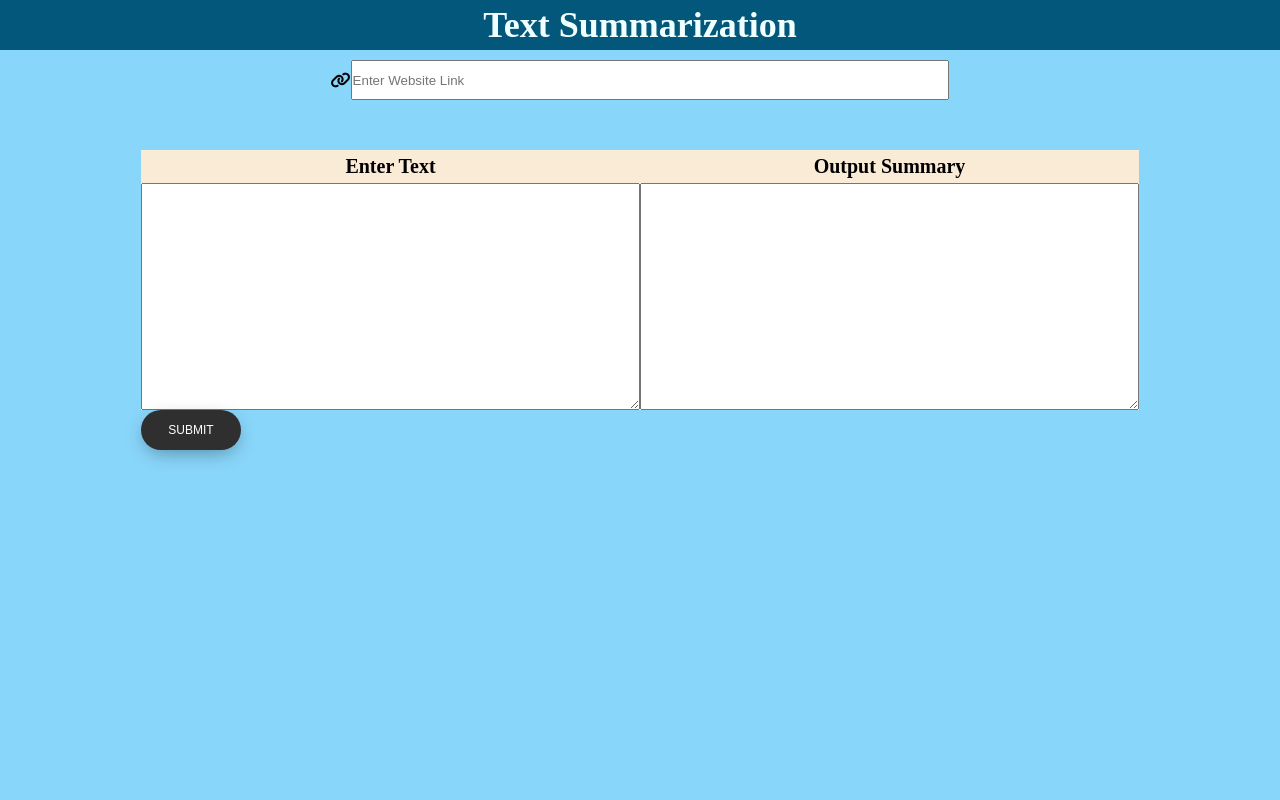
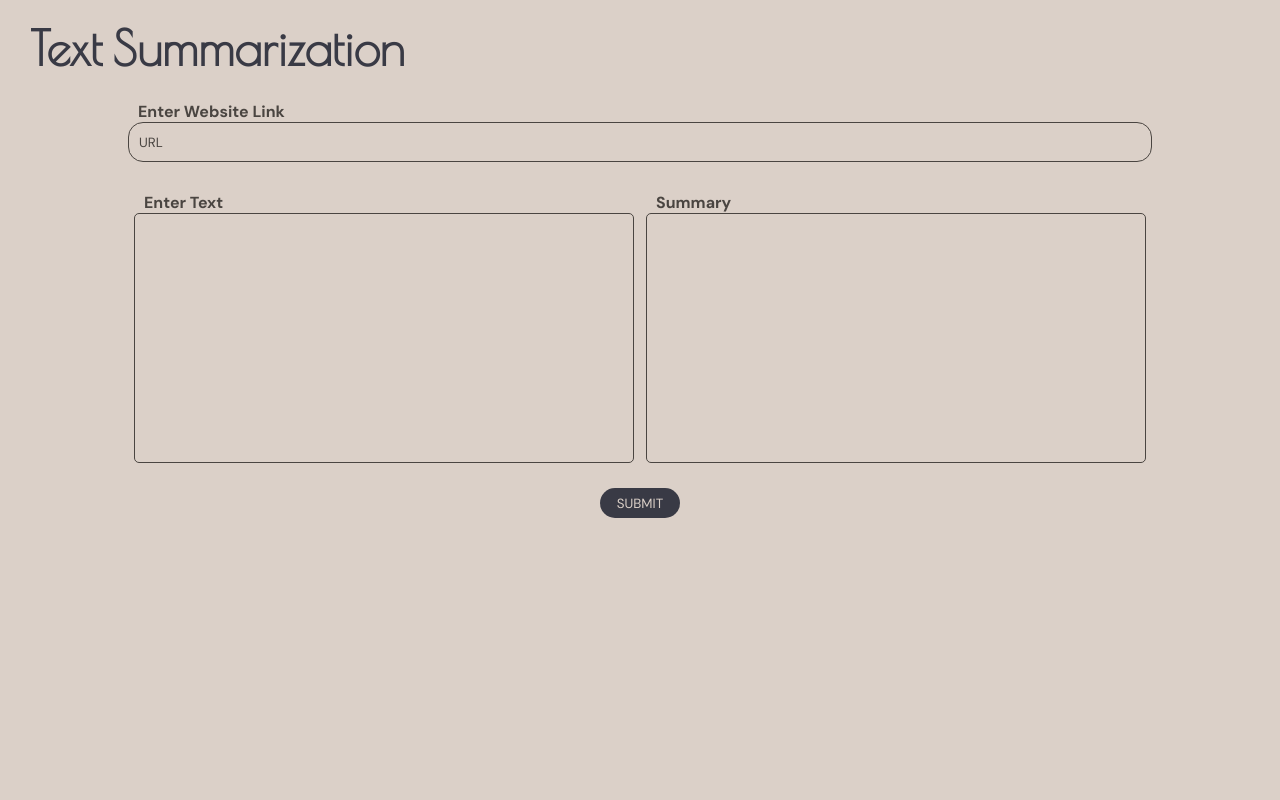
Before and after one commit to samruddhiparate-13/Extractive-Text-Summarization, a Flask app: page / in a window 1280 px wide. Run offline with Flask 3, Linux system fonts and the light colour scheme; some libraries are stand-ins or nearby versions.

Commit message:
added ui

```diff
--- a/app.py
+++ b/app.py
@@ -9,8 +9,8 @@ app = Flask(__name__)
 @app.route('/res', methods=['GET', 'POST'])
 def index():
 
-    textarea_data = ""
-    output_data = ""
+    textarea_data = ''
+    output_data = ''
     if request.method == 'POST':
         url = request.form['url']
         if url != "":
@@ -18,5 +18,6 @@ def index():
         else:
             textarea_data = request.form['input']
         output_data = summarizer(textarea_data)
-
-    return render_template("index.html", input_data=textarea_data, output_data=output_data)
+        return render_template("index.html", input_data=textarea_data, output_data=output_data)
+    else:
+        return render_template("index.html", input_data='', output_data='')
--- a/getDataFromURL.py
+++ b/getDataFromURL.py
@@ -4,7 +4,7 @@ import requests
 def getData(url):
     r = requests.get(url)
     soup = BeautifulSoup(r.text, 'html.parser')
-    results = soup.find_all(['h1', 'p'])
+    results = soup.find_all(['h1', 'p', 'article'])
 
 
     text = [result.text for result in results]
--- a/static/style.css
+++ b/static/style.css
@@ -1,79 +1,130 @@
+:root {
+    --font-primary: 'DM Sans', sans-serif;
+    --color-secondary: #4a4541;
+}
 * {
     padding: 0;
     margin: 0;
     box-sizing: border-box;
 }
 
+body {
+    background-color: #dbd0c8;
+}
+
+
+label {
+    font-weight: 700;
+    color: var(--color-secondary);
+}
 .top-banner {
     width: 100%;
-    background-color: #02577a;
-    height: 50px;
+    /* background-color: #02577a; */
+    /* height: 50px; */
     display: flex;
-    justify-content: center;
+    /* justify-content: center; */
     align-items: center;
-    box-shadow: 0 0 10px rgba(0, 0, 0, 0.25);
+    padding: 20px 30px;
 }
 
 .title {
+    font-family: 'Poiret One', sans-serif;
     font-weight: bold;
-    font-size: 36px;
-    color: azure;
-}
-
-.container {
-    width: 100%;
-    height: calc(100vh - 50px);
-    background-color: #89d6fb;
-    display: flex;
-    align-items: center;
-    flex-direction: column;
+    font-size: 48px;
+    color: #393a45;
 }
 
 
+form {
+    font-family: var(--font-primary);
+    width: 80vw;
+    display: flex;
+    flex-direction: column;
+    margin: 0 auto;
+}
+
 .url {
+    margin-top: 5px;
+}
+
+#url-label {
+    padding: 10px
+}
+
+.url-tag {
+    height: 40px;
+    background: transparent;
+    border: 1px solid var(--color-secondary);
+    outline: none;
     width: 100%;
-    height: 60px;
+    padding: 10px;
+    border-radius: 15px;
+    font-family: var(--font-primary);
+    color: var(--color-secondary);
+}
+
+.url-tag::placeholder {
+    color: var(--color-secondary);
+}
+
+.text {
+    margin-top: 30px;
     display: flex;
-    align-items: center;
+    justify-content: space-around;
+}
+
+
+.output-label, .input-label {
+    padding: 0 10px;
+}
+
+.textarea {
+    background: transparent;
+    resize: none;
+    border: 1px solid var(--color-secondary);
+    width: 500px;
+    height: 250px;
+    outline: none;
+    border-radius: 5px;
+    padding: 15px 20px;
+    font-size: 15px;
+    font-family: var(--font-primary);
+}
+
+
+.submit {
+    margin-top: 10px;
+    display: flex;
     justify-content: center;
 }
 
-.url-tag {
-    width: 60%;
-    height: 40px;
+.button {
+    background: #393a45;
+    outline: none;
+    border: none;
+    width: 80px;
+    height: 30px;
+    border-radius: 20px;
+    color: #dbd0c8;
+    font-family: var(--font-primary);
 }
 
-.text {
-    margin-top: 40px;
-    background-color: antiquewhite;
-    display: flex;
-    justify-content: space-between;
-}
 
-.input-text, .output-text {
-    display: flex;
-    flex-direction: column;
-    text-align: center;
-}
-
-.input-label, .output-label {
-    padding: 5px;
-    font-size: 20px;
-    font-weight: 900;
-}
-
-.button{
-    width: 100px;
-    height: 40px;
-    border: none;
-    outline: none;
-    background: #2f2f2f;
-    color: #fff;
-    font-size: 12px;
-    border-radius: 40px;
-    text-align: center;
-    box-shadow: 0 6px 20px -5px rgba(0,0,0,0.4);
-    position: relative;
-    overflow: hidden;
-    cursor: pointer;
-}
+.textarea::-webkit-scrollbar {
+    width: 6px;
+    height: 6px;
+  }
+  .textarea::-webkit-scrollbar-track {
+    border-radius: 10px;
+    background: rgba(0,0,0,0.1);
+  }
+  .textarea::-webkit-scrollbar-thumb{
+    border-radius: 10px;
+    background: rgba(0,0,0,0.2);
+  }
+  .textarea::-webkit-scrollbar-thumb:hover{
+  	background: rgba(0,0,0,0.4);
+  }
+  .textarea::-webkit-scrollbar-thumb:active{
+  	background: rgba(0,0,0,.9);
+  }
--- a/templates/index.html
+++ b/templates/index.html
@@ -3,6 +3,12 @@
   <head>
     <meta charset="UTF-8" />
     <meta http-equiv="X-UA-Compatible" content="IE=edge" />
+    <link rel="preconnect" href="https://fonts.googleapis.com" />
+    <link rel="preconnect" href="https://fonts.gstatic.com" crossorigin />
+    <link
+      href="https://fonts.googleapis.com/css2?family=DM+Sans:opsz,wght@9..40,400;9..40,500;9..40,700&family=Poiret+One&display=swap"
+      rel="stylesheet"
+    />
     <meta name="viewport" content="width=device-width, initial-scale=1.0" />
     <link rel="stylesheet" href="/static/style.css" />
     <link rel="icon" href="../static/icons8-text-16.png" type="image/x-icon" />
@@ -15,38 +21,25 @@
     <div class="container">
       <form action="/res" method="POST">
         <div class="url">
-          <i class="fa-solid fa-link"></i>
+          <label for="url" id="url-label">Enter Website Link</label><br />
           <input
+            id="url"
             type="url"
             name="url"
             class="neon url-tag"
-            placeholder="Enter Website Link"
+            placeholder="URL"
           />
         </div>
         <div class="text">
           <div class="input-text">
-            <label for="input" class="input-label">Enter Text</label>
-            <textarea
-              name="input"
-              id="input"
-              cols="60"
-              rows="15"
-              class="neon textarea"
-              placeholder="Enter Input Text"
-            >
-            {{input_data}}</textarea
-            >
+            <label for="input" class="input-label">Enter Text</label><br />
+            <textarea name="input" id="input" class="neon textarea">
+              {{input_data}}
+            </textarea>
           </div>
           <div class="output-text">
-            <label for="output" class="output-label">Output Summary</label>
-            <textarea
-              name="output"
-              id="output"
-              cols="60"
-              rows="15"
-              class="neon textarea"
-              placeholder="output Text"
-            >
+            <label for="output" class="output-label">Summary</label><br />
+            <textarea name="output" id="output" class="neon textarea">
             {{output_data}}</textarea
             >
           </div>
```
